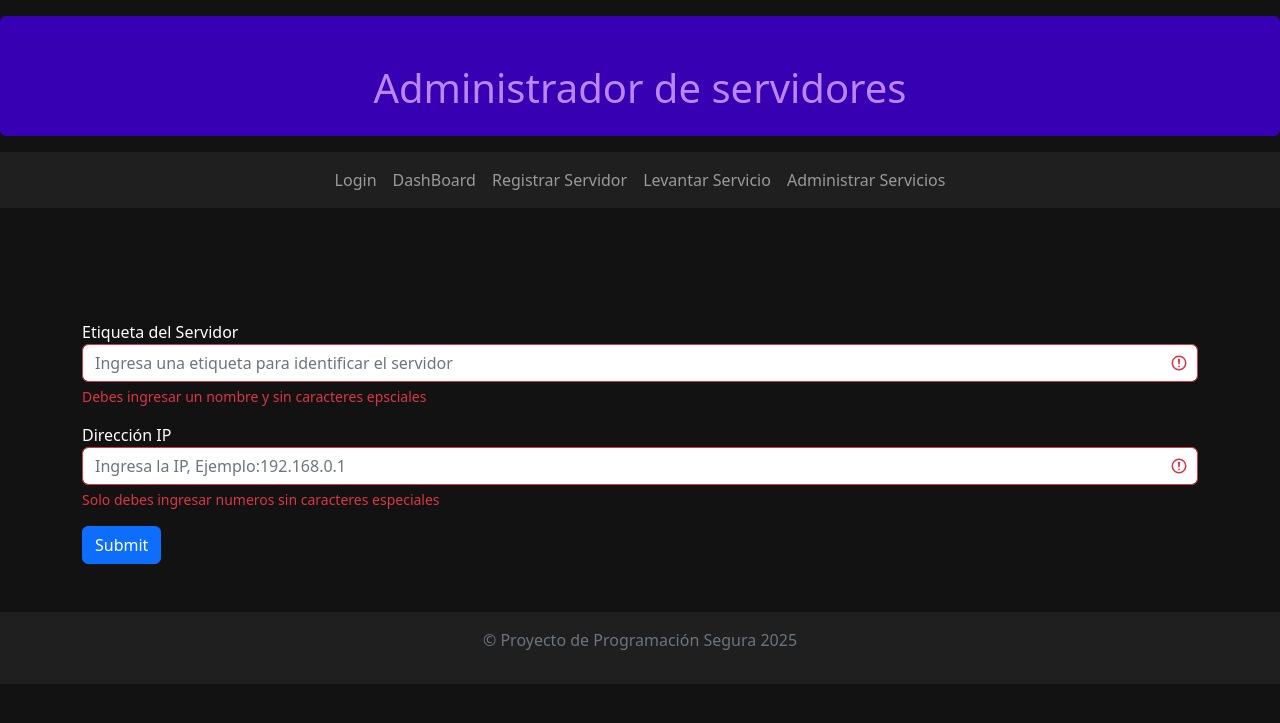
After one commit to IsaLanCe/Proyecto, a Django app: page /registrarServidor/ in a window 1280 px wide. The commit adds this page. Shown: the top 723 px of the page. Run offline with Django 4.2, Linux system fonts and the light colour scheme; some libraries are stand-ins or nearby versions.

Commit message:
Arreglo de errores en las plantillas y agregación de campos

```diff
--- a/Proyecto/proyecto/proyecto/urls.py
+++ b/Proyecto/proyecto/proyecto/urls.py
@@ -23,4 +23,5 @@ urlpatterns = [
     path('login/', vista.login),
     path('', vista.login),
     path('panel/', vista.panel),
+    path('registrarServidor/', vista.registrarServidor),
 ]
--- a/Proyecto/proyecto/proyecto/views.py
+++ b/Proyecto/proyecto/proyecto/views.py
@@ -37,3 +37,8 @@ def panel(request):
 	p = 'panel.html'
 	if request.method == 'GET':
 		return render(request,'panel.html')
+
+def registrarServidor(request):
+	r = 'registroServidor.html'
+	if request.method == 'GET':
+		return render(request, r)
--- a/Proyecto/proyecto/templates/base.html
+++ b/Proyecto/proyecto/templates/base.html
@@ -50,19 +50,19 @@
 			<div class="navbar-collapse justify-content-center" id="navbarNav">
 				<ul class="navbar-nav">
 					<li class="nav-item">
-						<a class="nav-link" href="/registro">Registro</a>
-					</li>
-					<li class="nav-item">
 						<a class="nav-link" href="/login">Login</a>
 					</li>
 					<li class="nav-item">
-						<a class="nav-link" href="/generar">Generar Llave</a>
+						<a class="nav-link" href="/panel">DashBoard</a>
 					</li>
 					<li class="nav-item">
-						<a class="nav-link" href="/firmar">Firmar Archivo</a>
+						<a class="nav-link" href="/registrarServidor">Registrar Servidor</a>
 					</li>
 					<li class="nav-item">
-						<a class="nav-link" href="/verificar">Verificar Archivo</a>
+						<a class="nav-link" href="/firmar">Levantar Servicio</a>
+					</li>
+					<li class="nav-item">
+						<a class="nav-link" href="/verificar">Administrar Servicios</a>
 					</li>
 				</ul>
 			</div>
--- /dev/null
+++ b/Proyecto/proyecto/templates/registroServidor.html
@@ -0,0 +1,46 @@
+{% extends "base.html" %}
+
+{% block titulo %}Login{% endblock %}
+
+{% block scripts %}
+<script src="https://www.google.com/recaptcha/api.js" async defer></script>
+{% endblock %}
+
+{% block contenido %}
+{% if errores %}
+<div id="errores" class="alert bg-secondary text-dark alert-dismissible text-white">
+
+    <strong>Errores:</strong>
+    <ul id="lista-errores">
+	{% for error in errores %}
+	<li>{{ error }}</li>
+	{% endfor %}
+    </ul>
+</div>
+{% endif %}
+
+<form class="was-validated" action="/registrarServidor/" method="POST">
+	 {% csrf_token %}
+
+     <div class="mb-3 mt-3">
+	<label for="Usuario">Etiqueta del Servidor</label>
+	<input type="text" class="form-control" id="server" placeholder="Ingresa una etiqueta para identificar el servidor" name="server" pattern="[a-zA-Z0-9 _-]+" required>
+    <div class="valid-feedback">¡OK!</div>
+    <div class="invalid-feedback">Debes ingresar un nombre y sin caracteres epsciales</div>
+     </div>
+     </div>
+
+
+    <div class="mb-3">
+	<label for="passwd">Dirección IP</label>
+	<input type="text" class="form-control" id="ip" placeholder="Ingresa la IP, Ejemplo:192.168.0.1" name="ip" pattern="[a-zA-Z0-9 _-]+" required>
+    <div class="valid-feedback">¡OK!</div>
+    <div class="invalid-feedback">Solo debes ingresar numeros sin caracteres especiales</div>
+     </div>
+    </div>
+
+    <button type="submit" class="btn btn-primary">Submit</button>
+</form>
+
+
+{% endblock %}
```
Also changed, not shown: Proyecto/proyecto/db.sqlite3.
